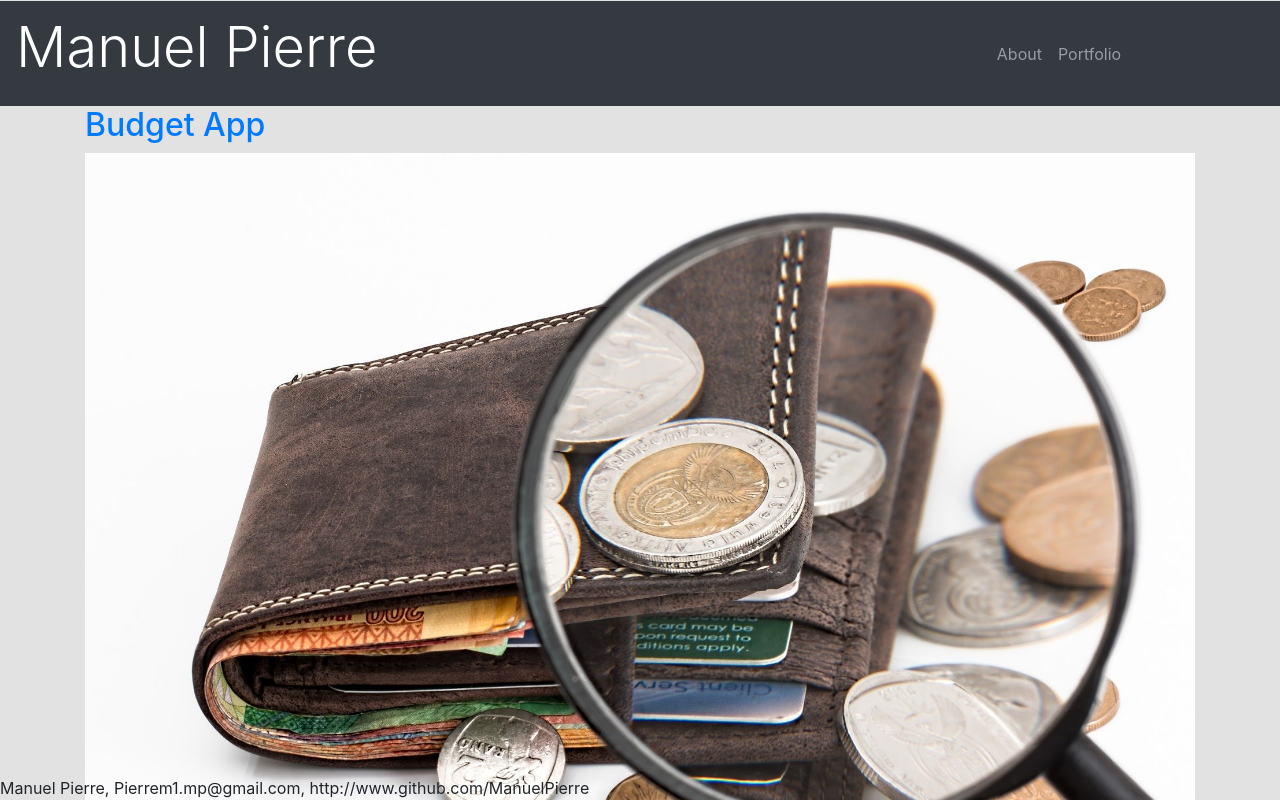
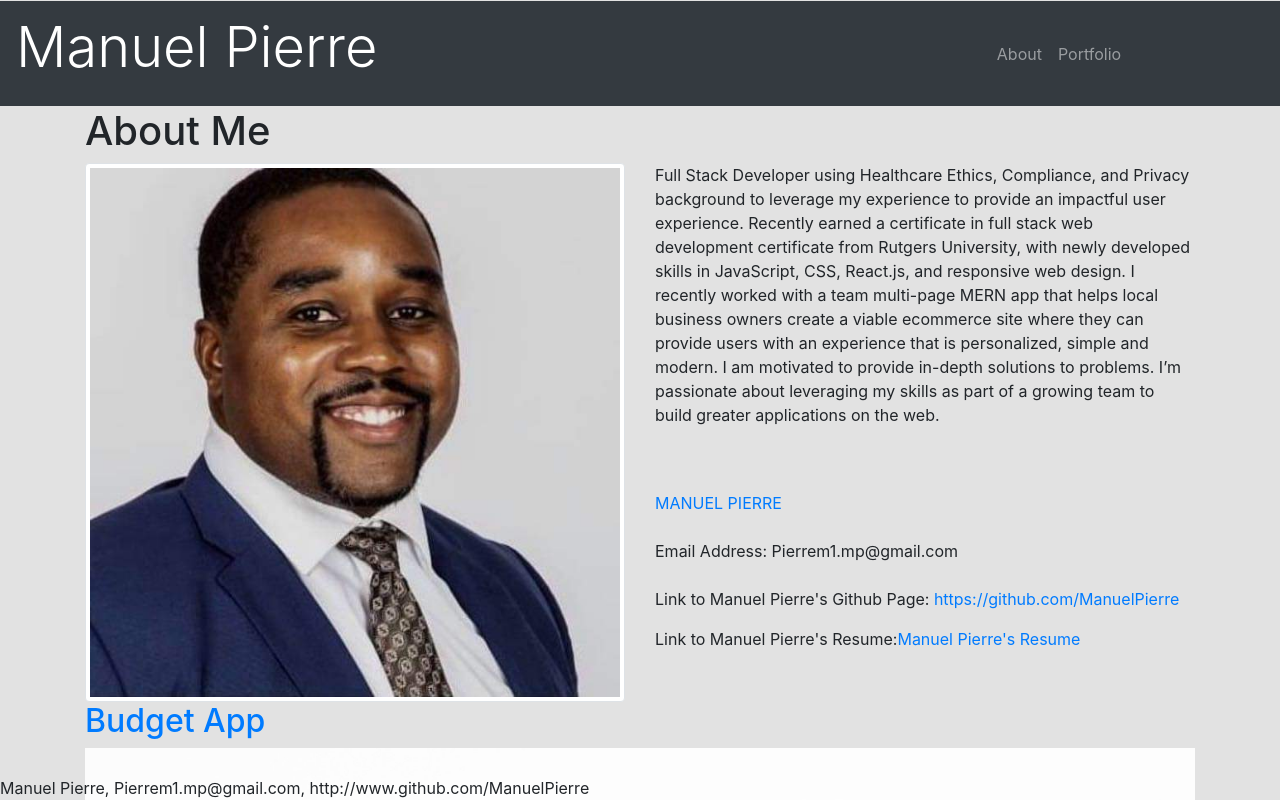
Before and after one commit to ManuelPierre/React-Portfolio, a React (Create React App) app: page /portfolio in a window 1280 px wide. Shown: the top 800 px of the page. Built offline with nearby package versions, Linux system fonts and the light colour scheme; a small style sheet from the web is missing.

Commit message:
changed path to about

```diff
--- a/src/App.js
+++ b/src/App.js
@@ -11,7 +11,7 @@ function App() {
     <div>
       <Router>
         <Header />
-        <Route exact path={["/", "/about"]} component={About} />
+        <Route path={["/", "/about"]} component={About} />
         <Route exact path="/portfolio" component={Portfolio} />
         <Footer />
       </Router>
```
